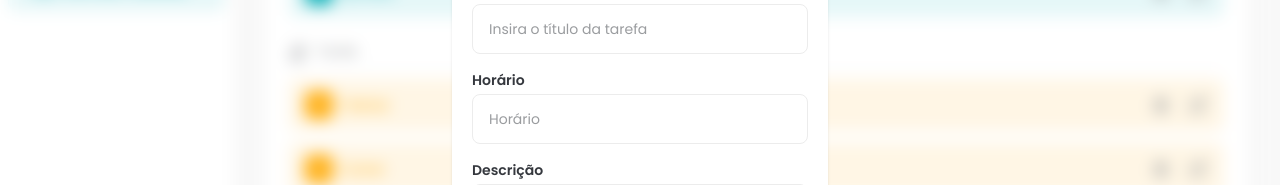
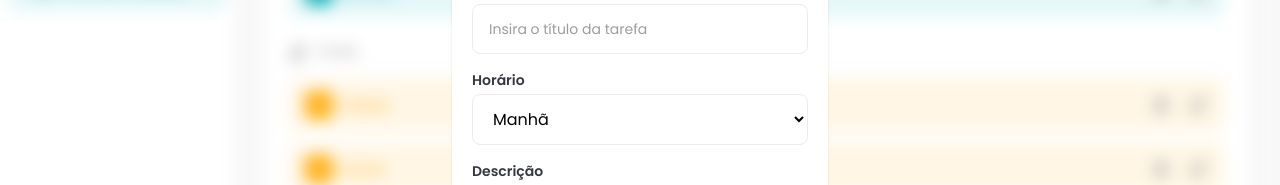
Before and after one commit to andressouza25/fsc-task-frontend, a React (Vite) app: page / in a window 1280 px wide. Both pictures are taken after a click on the button "Nova Tarefa". Shown: the part 301-486 px from the top of the page. Built offline with nearby package versions, Linux system fonts and the light colour scheme.

Commit message:
feat: add InputLabel component

```diff
--- a/src/components/AddTaskDialog.jsx
+++ b/src/components/AddTaskDialog.jsx
@@ -6,10 +6,10 @@
 
 import Button from './Button'
 import Input from './Input'
+import InputLabel from './InputLabel'
 
 const AddTaskDialog = ({ isOpen, handleClose }) => {
   const nodeRef = useRef()
-  //   if (!isOpen) return null
 
   return (
     <CSSTransition
@@ -39,7 +39,19 @@
                   id="title"
                   placeholder="Insira o título da tarefa"
                 />
-                <Input label="Horário" id="time" placeholder="Horário" />
+
+                <div className="flex flex-col gap-1 text-left">
+                  <InputLabel htmlFor="time">Horário</InputLabel>
+                  <select
+                    id="time"
+                    className="rounded-lg border border-solid border-[#ECECEC] px-4 py-3 outline-[#00ADB5] placeholder:text-sm placeholder:text-[#9A9C9F]"
+                  >
+                    <option value="morning">Manhã</option>
+                    <option value="afternoon">Tarde</option>
+                    <option value="evening">Noite</option>
+                  </select>
+                </div>
+
                 <Input
                   label="Descrição"
                   id="description"
--- a/src/components/Input.jsx
+++ b/src/components/Input.jsx
@@ -1,9 +1,9 @@
+import InputLabel from './InputLabel'
+
 const Input = ({ label, ...rest }) => {
   return (
     <div className="flex flex-col space-y-1 text-left">
-      <label className="text-sm font-semibold text-[#35383E]" htmlFor={rest.id}>
-        {label}
-      </label>
+      <InputLabel htmlFor={rest.id}>{label}</InputLabel>
       <input
         className="rounded-lg border border-solid border-[#ECECEC] px-4 py-3 outline-[#00ADB5] placeholder:text-sm placeholder:text-[#9A9C9F]"
         {...rest}
--- /dev/null
+++ b/src/components/InputLabel.jsx
@@ -0,0 +1,8 @@
+const InputLabel = (props) => {
+  return (
+    <label className="text-sm font-semibold text-[#35383E]" {...props}>
+      {props.children}
+    </label>
+  )
+}
+export default InputLabel
```
